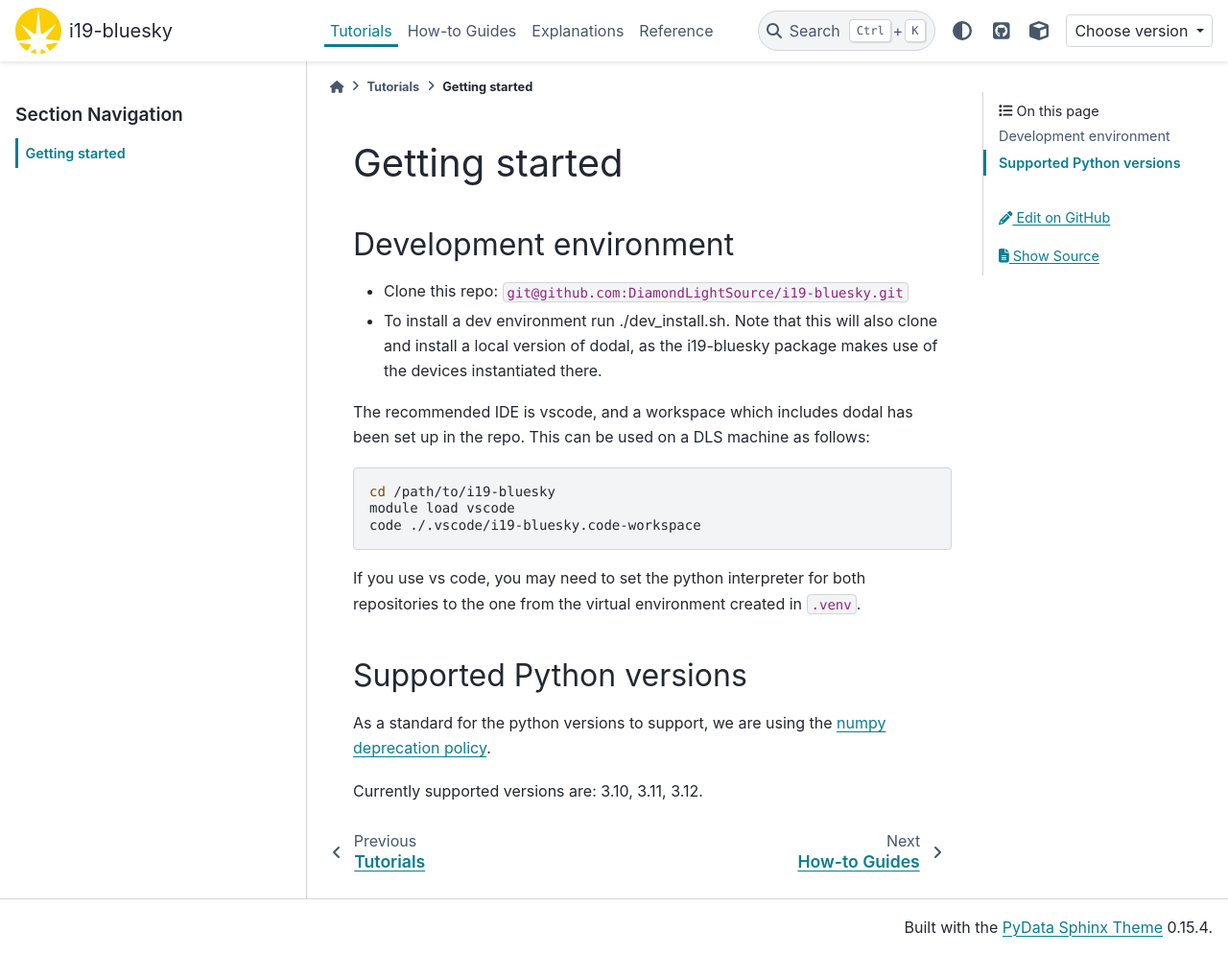
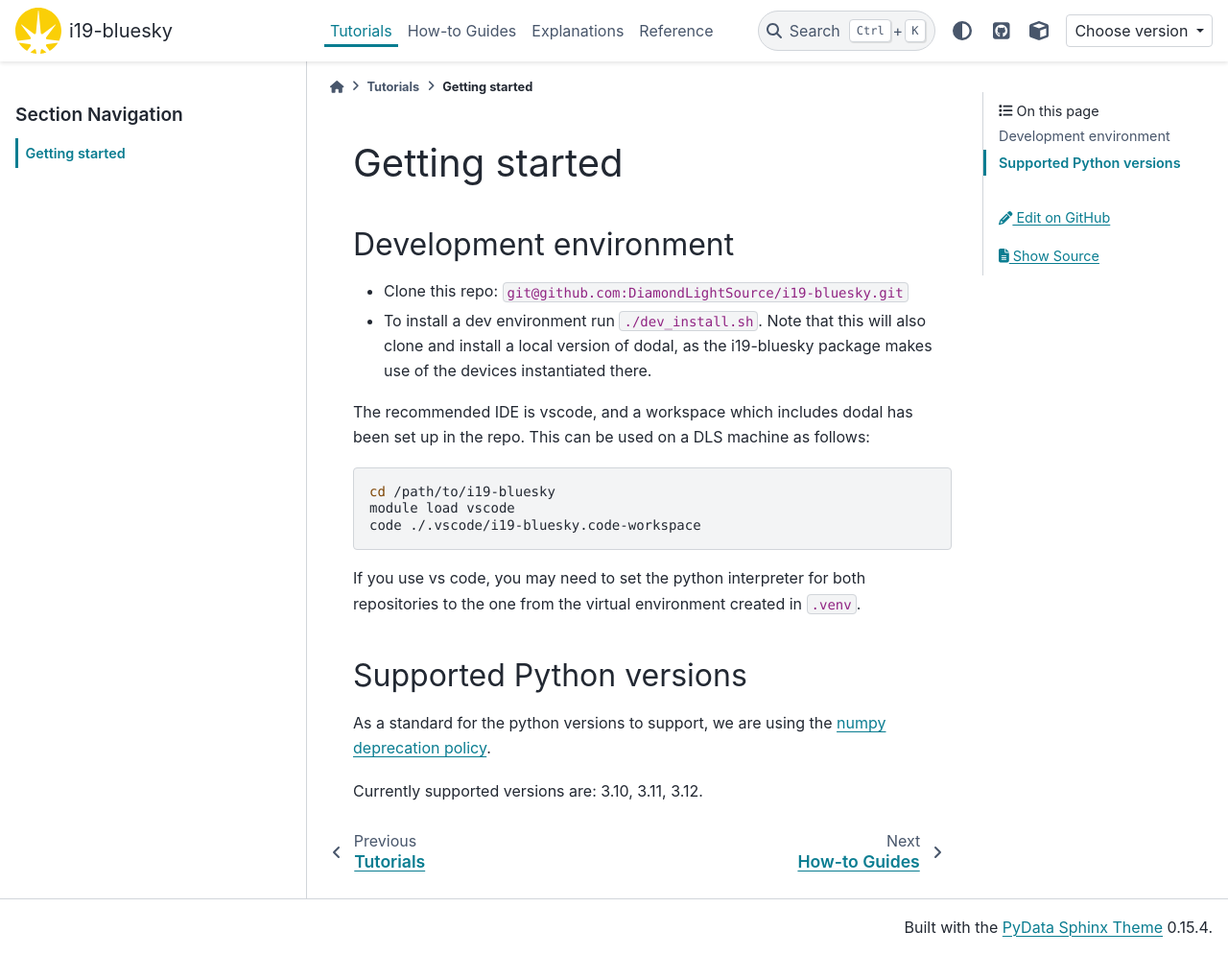
Before and after one commit to DiamondLightSource/i19-bluesky, a Sphinx documentation site: the page built from docs/tutorials/getting_started.md, in a window 1280 px wide and 995 px high. Shown: the whole window at 96% size. Built offline with Sphinx 7.4.7 and the PyData theme 0.15.4, drawn with Linux system fonts in a browser that asks for light colours; pages that are not in the unit, such as notebooks, are missing from menus; the version number could not be read and is left out.

```diff
--- a/docs/tutorials/getting_started.md
+++ b/docs/tutorials/getting_started.md
@@ -3,7 +3,7 @@
 ## Development environment
 
 - Clone this repo: `git@github.com:DiamondLightSource/i19-bluesky.git`
-- To install a dev environment run ./dev_install.sh. Note that this will also clone and install a local version of dodal, as the i19-bluesky package makes use of the devices instantiated there.
+- To install a dev environment run `./dev_install.sh`. Note that this will also clone and install a local version of dodal, as the i19-bluesky package makes use of the devices instantiated there.
 
 The recommended IDE is vscode, and a workspace which includes dodal has been set up in the repo. This can be used on a DLS machine as follows:
 
```
